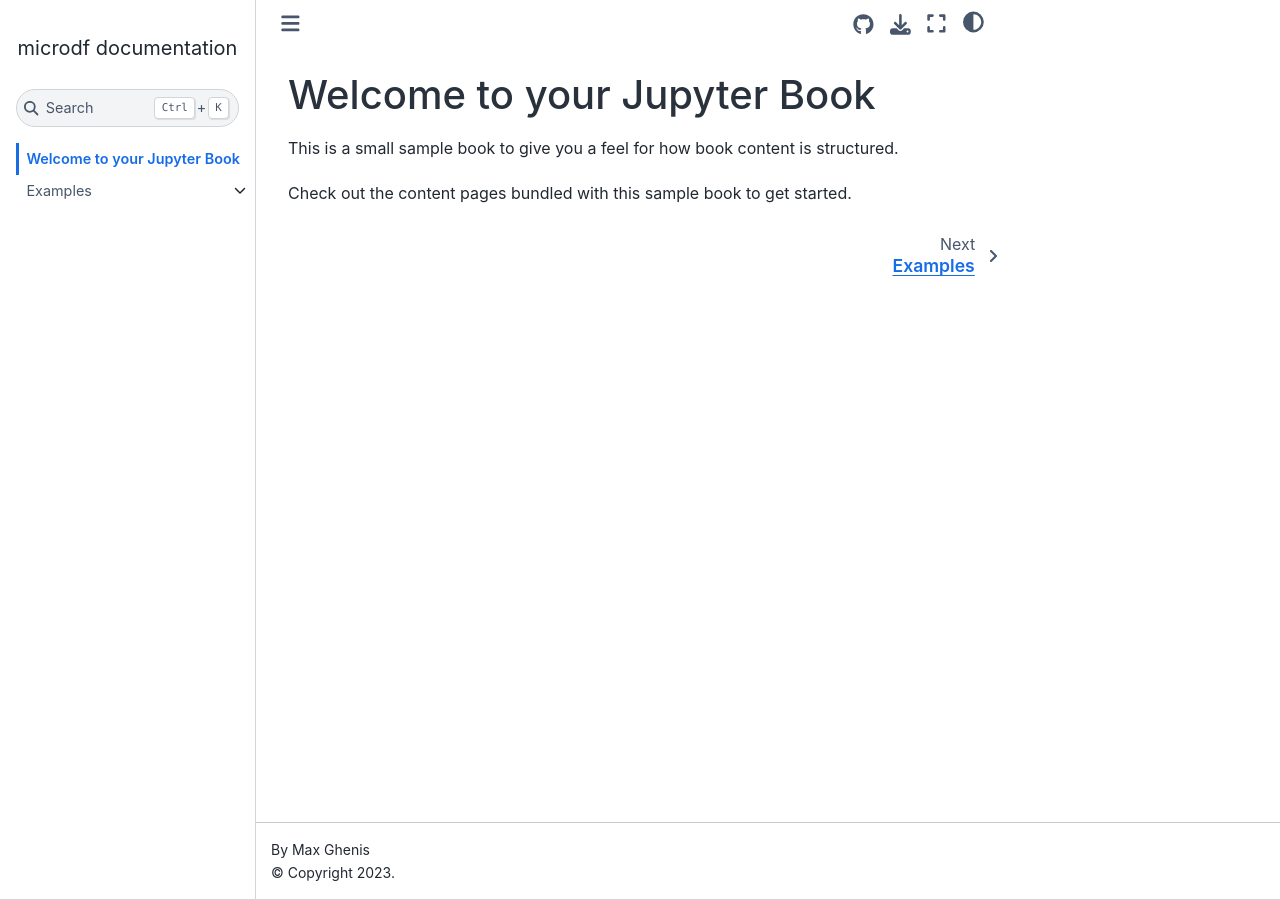
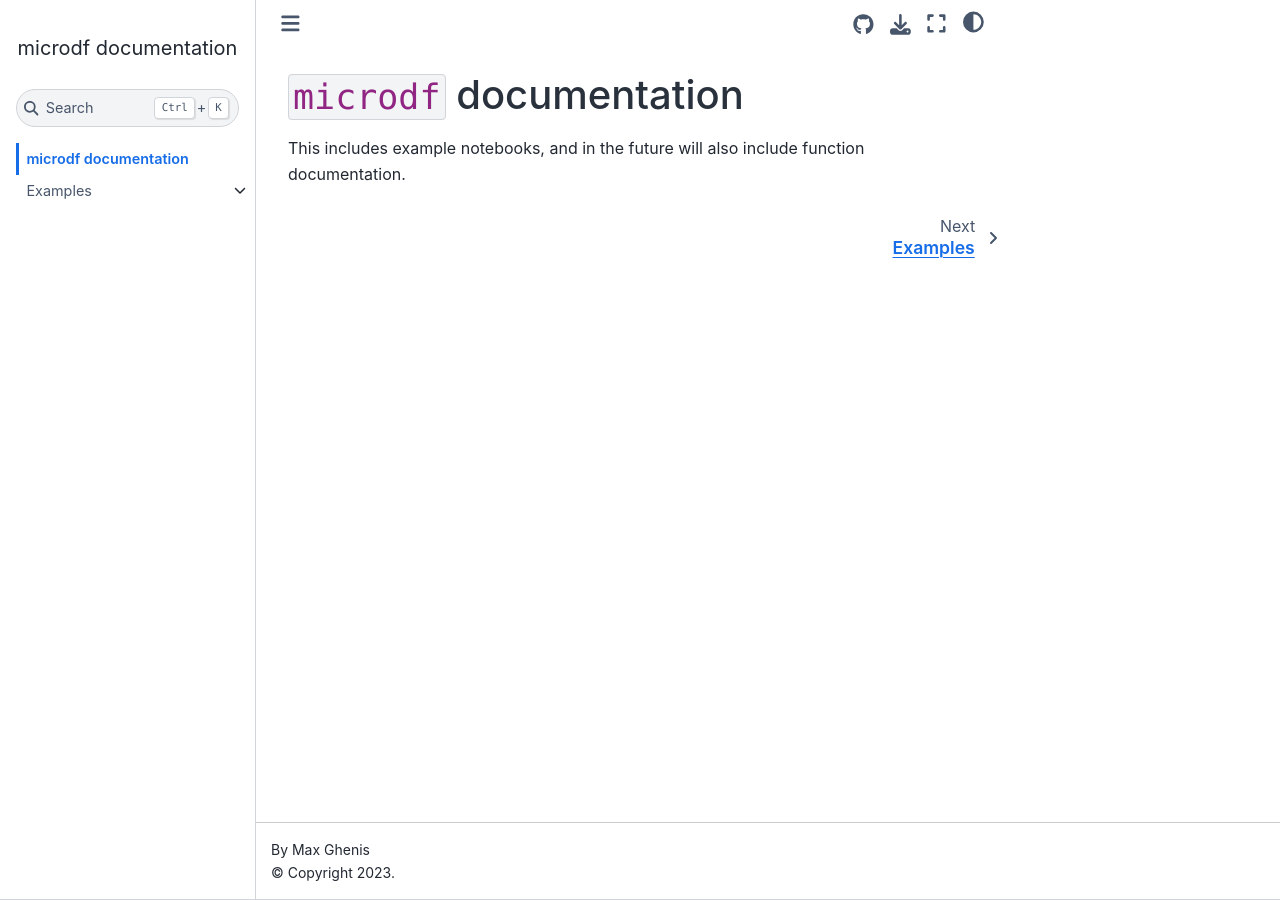
Before and after one commit to PSLmodels/microdf, a Jupyter Book: the page built from docs/home.md, in a window 1280 px wide. Built offline with Jupyter Book 1.0.4 settings and Sphinx 7.4.7 and the Sphinx Book theme 1.1.4, drawn with Linux system fonts in a browser that asks for light colours.

Commit message:
Edit home text

```diff
--- a/docs/home.md
+++ b/docs/home.md
@@ -1,7 +1,4 @@
-Welcome to your Jupyter Book
-============================
+`microdf` documentation
+=======================
 
-This is a small sample book to give you a feel for how book content is
-structured.
-
-Check out the content pages bundled with this sample book to get started.
+This includes example notebooks, and in the future will also include function documentation.
```
